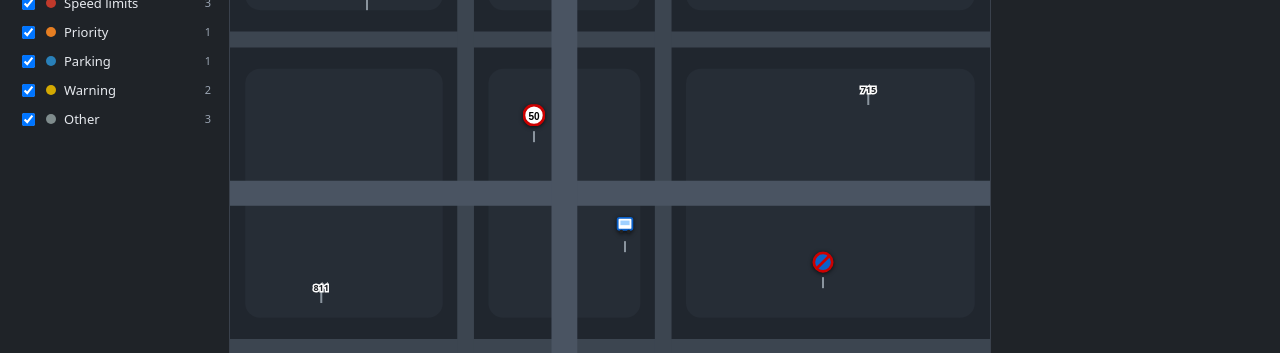
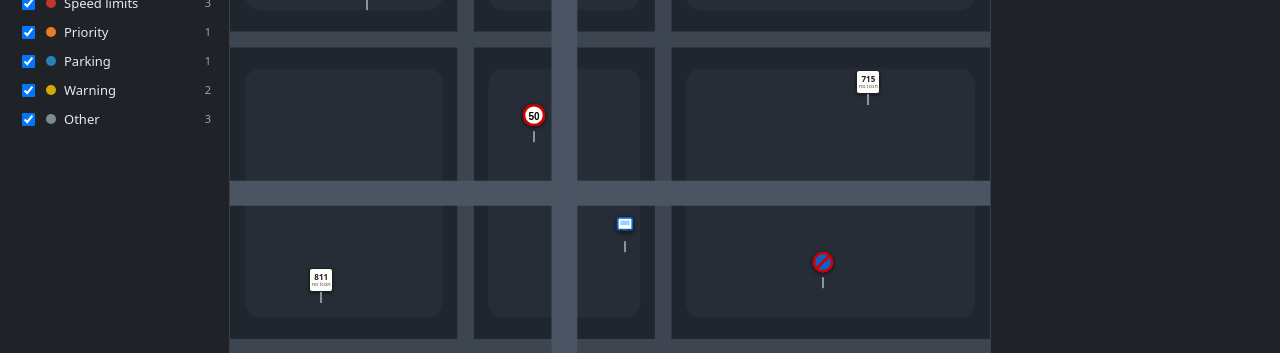
Before and after one commit to maeklund86/wme_turku_traffic_signs, a plain HTML site: page prototypes/wme-overlay-rendering/index.html in a window 1280 px wide. Shown: the part 188-541 px from the top of the page. Drawn offline with Linux system fonts and the light colour scheme.

Commit message:
prototype: variant A — missing-asset fallback gets bordered code plate back (ticket #6)
Per human reaction: matched icons stay bare (Finnish signs have no backing
plate), but points missing the official SVG render a bordered plate with the
sign code, keeping them identifiable on the canvas.

```diff
--- a/prototypes/wme-overlay-rendering/index.html
+++ b/prototypes/wme-overlay-rendering/index.html
@@ -10,7 +10,7 @@
   visual presentation should be used when an SVG icon asset is missing?"
 
   Three structurally different marker presentations, switchable via `?variant=`:
-    A  Sign on thin post              bare official sign icon on a thin post (no plate/background)
+    A  Sign on thin post              bare official sign icon on a thin post (no plate/background); missing asset = bordered code plate
     B  Bare SVG icons              icon only, no chrome (WME-GIS-Layers style)
     C  Icon + code chip            icon at all zooms, code chip at zoom >= 17
 
@@ -46,7 +46,10 @@
   .marker.selected { z-index:9; }
   /* variant A — Finnish sign: bare official icon on a thin post, no plate/background */
   .vA .icon { width:22px; height:22px; filter:drop-shadow(0 1px 2px rgba(0,0,0,.7)); }
-  .vA .codelabel { font-size:9px; font-weight:700; color:#1c1f24; line-height:1; paint-order:stroke; -webkit-text-stroke:3px #fff; }
+  /* fallback plate (missing asset only): bordered square with sign code */
+  .vA .fallbackplate { width:24px; height:24px; border-radius:3px; background:#fdfdf8; border:1.5px solid #1c1f24; box-shadow:0 1px 3px rgba(0,0,0,.55); display:flex; align-items:center; justify-content:center; }
+  .vA .fallbackplate .codetext { font-size:8px; font-weight:700; color:#1c1f24; line-height:1.05; text-align:center; }
+  .vA .fallbackplate .codetext small { display:block; font-size:5.5px; font-weight:400; color:#555; }
   .vA .post { width:2px; height:11px; background:#8a949e; margin:0 auto; }
   /* variant B */
   .vB .icon { filter:drop-shadow(0 1px 2px rgba(0,0,0,.7)); }
@@ -155,7 +158,7 @@ const SIGNS = [
   { Id: 1130, Varustelaji_koodi: "376", Varustelaji: "Jalankulku-alue",   Huomautus: null,             cat: "other",    icon: svg(`<svg xmlns="http://www.w3.org/2000/svg" viewBox="0 0 24 24"><rect x="4" y="4" width="16" height="16" rx="3" fill="#fff" stroke="#0b60c9" stroke-width="2"/><text x="12" y="16" font-size="9" font-family="Arial" text-anchor="middle">K329</text></svg>`), x: 8, y: 8 },
 ];
 const VARIANTS = [
-  { key: "A", name: "Sign on thin post",           desc: "bare official icon on a thin post; missing asset = outlined code label" },
+  { key: "A", name: "Sign on thin post",           desc: "bare official icon on a thin post; missing asset = bordered code plate" },
   { key: "B", name: "Bare SVG icons",           desc: "icon only, no chrome (WME-GIS-Layers style)" },
   { key: "C", name: "Icon + code chip",         desc: "icon at all zooms, code pill at zoom ≥ 17" },
 ];
@@ -183,11 +186,14 @@ function renderMarkerA(s) {
     img.src = s.icon; img.alt = "";
     wrap.appendChild(img);
   } else {
-    // missing asset: no plate, no fill — just the sign code as an outlined label above the post
+    // missing asset: bordered fallback plate with the sign code (icons stay bare)
+    const plate = document.createElement("div");
+    plate.className = "fallbackplate";
     const t = document.createElement("div");
-    t.className = "codelabel";
-    t.textContent = s.Varustelaji_koodi;
-    wrap.appendChild(t);
+    t.className = "codetext";
+    t.innerHTML = `${s.Varustelaji_koodi}<small>no icon</small>`;
+    plate.appendChild(t);
+    wrap.appendChild(plate);
   }
   const post = document.createElement("div");
   post.className = "post";
```
